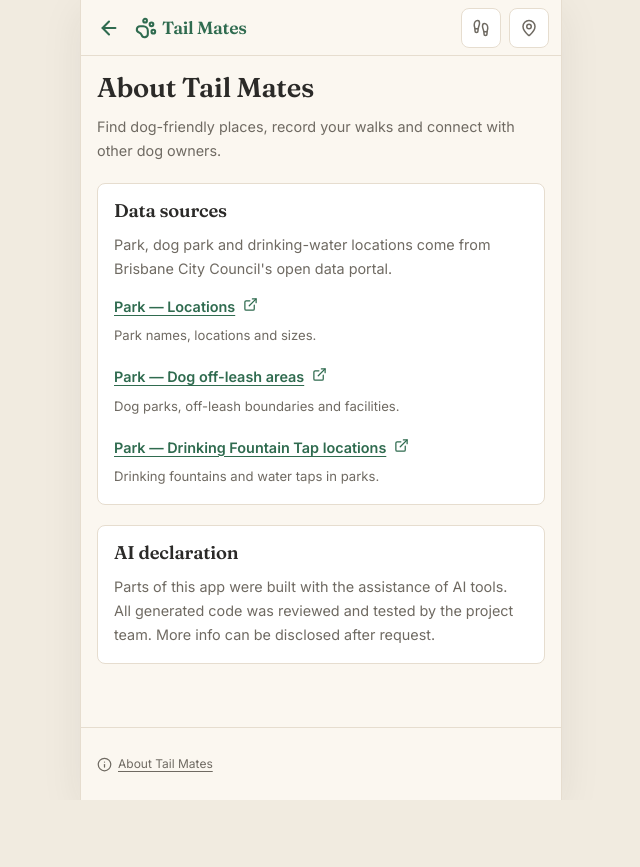
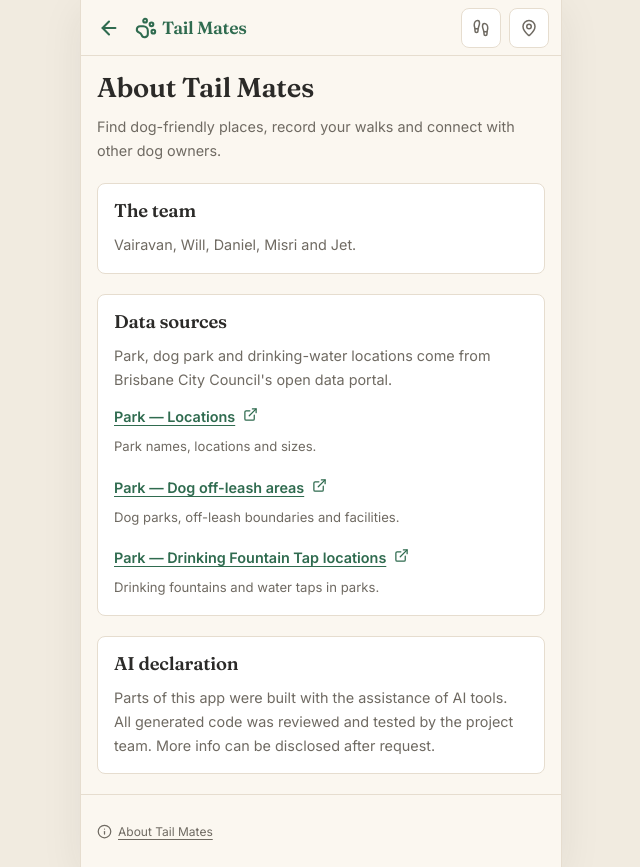
Before and after one commit to jetchommanivong/beans-pesto, a React (Vite) app: page /#/about in a window 1280 px wide. Shown: the whole page, without its empty margins (319-959 px from the left). Before the commit the page ends 800 px from the top, so only its background shows below. Built offline with nearby package versions, Linux system fonts and the light colour scheme.

Commit message:
update about

```diff
--- a/src/pages/AboutPage.jsx
+++ b/src/pages/AboutPage.jsx
@@ -14,6 +14,10 @@
       <h1>About Tail Mates</h1>
       <p>Find dog-friendly places, record your walks and connect with other dog owners.</p>
     </header>
+    <section className="about-section" aria-labelledby="about-team">
+      <h2 id="about-team">The team</h2>
+      <p>Vairavan, Will, Daniel, Misri and Jet.</p>
+    </section>
     <section className="about-section" aria-labelledby="about-data">
       <h2 id="about-data">Data sources</h2>
       <p>Park, dog park and drinking-water locations come from Brisbane City Council's open data portal.</p>
```
